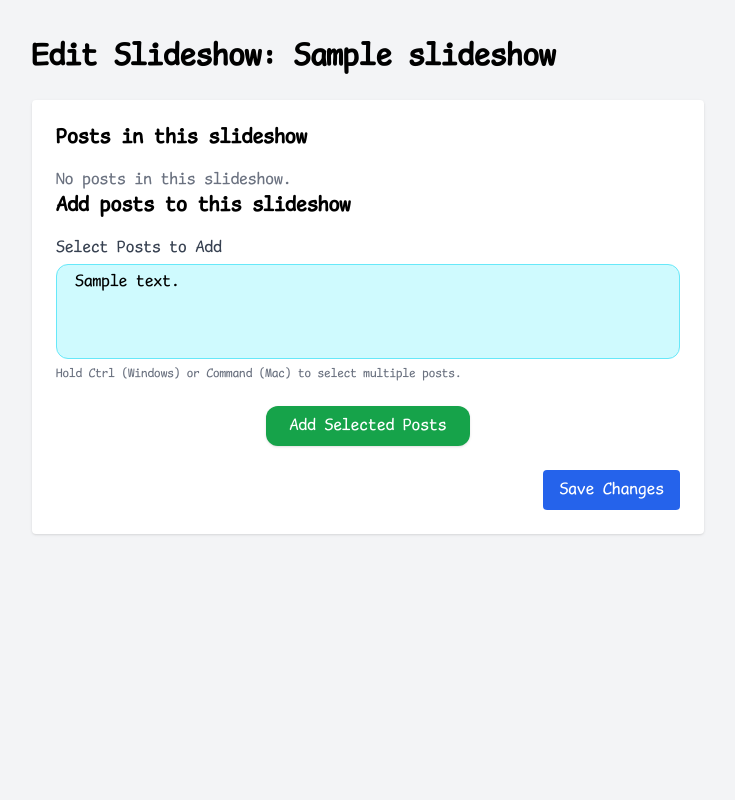
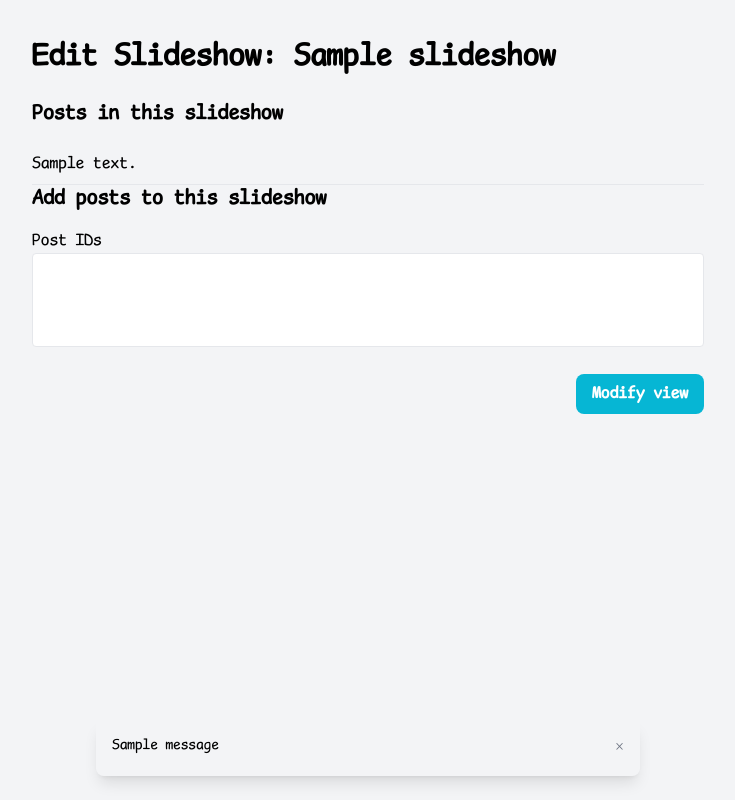
Before and after one commit to cthit/IT-mannen, a Flask app: page /edit_slideshow/1 in a window 1280 px wide. Shown: the whole page, without its empty margins (272-1007 px from the left). Run offline with Flask 3, Linux system fonts and the light colour scheme; one stand-in notice (Sample message) is shown; a database or web service that is not in the repository returns one stand-in record (values such as "Sample title"); lists and menus that the app fills with data are empty; some libraries are stand-ins or nearby versions.

Commit message:
FIxed everything so adding postsworks, now only removing posts is left

```diff
--- a/src/blueprints/edit_slideshow.py
+++ b/src/blueprints/edit_slideshow.py
@@ -1,4 +1,4 @@
-from flask import Blueprint, render_template, request, redirect
+from flask import Blueprint, render_template, request, redirect, flash
 from database.pr_tuples import Post, Slideshow
 from database.pr import get_content_from_inSlideshow,get_slideshow,add_post_to_inSlideshow, remove_post_from_inSlideshow, get_all_nonExpired_post
 from forms import edit_slideshow_form
@@ -7,46 +7,39 @@ from forms import edit_slideshow_form
 _edit_slideshow = Blueprint("edit_slideshow", __name__, template_folder="templates")
 
 
-@_edit_slideshow.route("/edit_slideshow/<int:slideshow_id>", methods=["GET","POST"])
-def index(slideshow_id: int) -> str:
-    if request.method == "GET":
-        if slideshow_id is None:
-            return redirect("/")
+@_edit_slideshow.route("/edit_slideshow/<int:slideshow_id>", methods=["GET", "POST"])
+def index(slideshow_id: int):
+    form = edit_slideshow_form()
+    slideshow = get_slideshow(slideshow_id)
+    slideshow_name = slideshow.name
+    nonExpired_posts = get_all_nonExpired_post()
+    current_posts = get_content_from_inSlideshow(slideshow_id)
+    current_posts_ids = [post.id for post in current_posts]
 
-        #fetch posts in slideshow from db
-        current_posts: tuple[Post, ...] = get_content_from_inSlideshow(int(slideshow_id))
-        form = edit_slideshow_form()
-        slideshow :Slideshow = get_slideshow(slideshow_id)
-        slideshow_name = slideshow.name
-        nonExpired_posts = get_all_nonExpired_post()
-        if slideshow_name is not None:
-            return render_template("edit_slideshow.html", form=form, slideshow_name=slideshow_name, posts=current_posts, nonExpired_posts=nonExpired_posts)
-        else:
-            return render_template("edit_slideshow.html", form=form, slideshow_name=None, posts=current_posts, nonExpired_posts=nonExpired_posts)
+    # Update choices for the SelectMultipleField to exclude already added posts
+    newchoices = [(post.id, post.description) for post in nonExpired_posts if post.id not in current_posts_ids]
+    form.post_ids.choices = newchoices
 
-    # get post_ids, and add posts not in slideshow to the slideshow
-    form = edit_slideshow_form()
+    if form.validate_on_submit():
 
-    #if form.validate_on_submit():, might not be needed since a slideshow can be empty
-    current_posts: tuple[Post, ...] = get_content_from_inSlideshow(int(slideshow_id))
-    current_posts_set = set(post.id for post in current_posts)  # Extract IDs for easier comparison
-    new_posts_set = set(form.post_ids.data)  # Convert to set for easier comparison
+        new_posts = form.post_ids.data
 
+        # Add and remove posts accordingly
+        for post_id in new_posts:
+            if post_id not in current_posts_ids:
+                add_post_to_inSlideshow(slideshow_id, post_id)
 
-    # Add new posts not already in slideshow
-    # TODO check if post_id is valid, perhaps in a lower layer, e.g. in database/pr.py
-    for post_id in new_posts_set - current_posts:
-        add_post_to_inSlideshow(slideshow_id, post_id)
+        return redirect(request.url)
 
-    # Remove posts that are no longer selected
-    for post_id in current_posts - new_posts_set:
-        remove_post_from_inSlideshow(slideshow_id, post_id)
+    current_posts = get_content_from_inSlideshow(slideshow_id)
 
-    slideshow :Slideshow = get_slideshow(slideshow_id)
-    slideshow_name = slideshow.name
-    current_posts = get_content_from_inSlideshow(int(slideshow_id))
-    nonExpired_posts = get_all_nonExpired_post()
-    return render_template("edit_slideshow.html", form=form, slideshow_name=slideshow_name, posts=current_posts, nonExpired_posts=nonExpired_posts)
+    return render_template(
+        "edit_slideshow.html",
+        form=form,
+        slideshow_name=slideshow_name,
+        current_posts=current_posts,
+    )
+
 
 
 def create_blueprint() -> Blueprint:
--- a/src/forms.py
+++ b/src/forms.py
@@ -39,6 +39,5 @@ class create_slideshow_form(FlaskForm):
 
 
 class edit_slideshow_form(FlaskForm):
-    name = StringField("Name", validators=[InputRequired()])
     post_ids = SelectMultipleField("Post IDs", coerce=int)
     submit = SubmitField("Modify view")
--- a/src/templates/edit_slideshow.html
+++ b/src/templates/edit_slideshow.html
@@ -14,7 +14,7 @@
         <h1 class="text-3xl font-bold mb-6">
             Edit Slideshow: {{ slideshow_name }}
         </h1>
-        <form method="post" class="bg-white p-6 rounded shadow">
+
             <h2 class="text-xl font-semibold mb-4">Posts in this slideshow</h2>
             <ul>
             {% for post in current_posts %}
@@ -27,26 +27,47 @@
             </ul>
 
                 <h2 class="text-xl font-semibold mb-4">Add posts to this slideshow</h2>
-                {% set current_post_ids = current_posts | map(attribute='id') | list %}
-                <div class="mb-6">
-                    <label class="block text-gray-700 font-medium mb-1" for="add_post_ids">Select Posts to Add</label>
-                    <select name="add_post_ids" id="add_post_ids" multiple class="w-full px-4 py-2 border border-cyan-300 rounded-xl bg-cyan-100 focus:ring-2 focus:ring-cyan-400 focus:outline-none">
-                        {% for post in nonExpired_posts %}
-                            {% if post.id not in current_post_ids %}
-                                <option value="{{ post.id }}">{{ post.description }}</option>
-                            {% endif %}
-                        {% endfor %}
-                    </select>
-                    <p class="text-xs text-gray-500 mt-1">Hold Ctrl (Windows) or Command (Mac) to select multiple posts.</p>
-                </div>
-                <div class="text-center mb-4">
-                    <button type="submit" class="bg-green-600 text-white px-6 py-2 rounded-xl shadow hover:bg-green-700 transition duration-200">Add Selected Posts</button>
-                </div>
+                <form method="POST">
+                    {{ form.hidden_tag() }}
+                    <p>{{ form.post_ids.label}}<br>
+                    {{ form.post_ids(class="w-full border rounded p-2", multiple=True) }}
+                    </p>
 
             <div class="mt-6 flex justify-end">
-            <button type="submit" class="bg-blue-600 text-white px-4 py-2 rounded hover:bg-blue-700">Save Changes</button>
+              {{ form.submit(class="px-4 py-2 bg-cyan-500 text-white font-semibold rounded-lg hover:bg-cyan-600") }}
             </div>
-        </form>
-    </div>
+            </form>
+        </div>
+
+        <!-- Flash messages fixed at bottom -->
+        <div aria-live="polite" class="fixed inset-x-0 bottom-6 flex items-end justify-center pointer-events-none z-50">
+            <div class="w-full max-w-xl px-4">
+                {% with messages = get_flashed_messages(with_categories=true) %}
+                    {% if messages %}
+                        <div class="space-y-2">
+                            {% for category, message in messages %}
+                                <div class="pointer-events-auto rounded-lg p-4 shadow-lg transform transition duration-300 ease-out"
+                                         x-data="{ show: true }" x-init="setTimeout(() =&gt; show = false, 5000)" x-show="show"
+                                         :class="{
+                                             'bg-green-50 border-green-200 text-green-800': '{{ category }}' == 'success',
+                                             'bg-red-50 border-red-200 text-red-800': '{{ category }}' == 'error',
+                                             'bg-blue-50 border-blue-200 text-blue-800': '{{ category }}' == 'info'
+                                         }">
+                                    <div class="flex items-start space-x-3">
+                                        <div class="flex-1">
+                                            <p class="text-sm">{{ message }}</p>
+                                        </div>
+                                        <div>
+                                            <button type="button" class="text-gray-500 hover:text-gray-700" @click="show = false">&times;</button>
+                                        </div>
+                                    </div>
+                                </div>
+                            {% endfor %}
+                        </div>
+                    {% endif %}
+                {% endwith %}
+            </div>
+        </div>
+
 </body>
-</html></div></form>
+</html>
```
